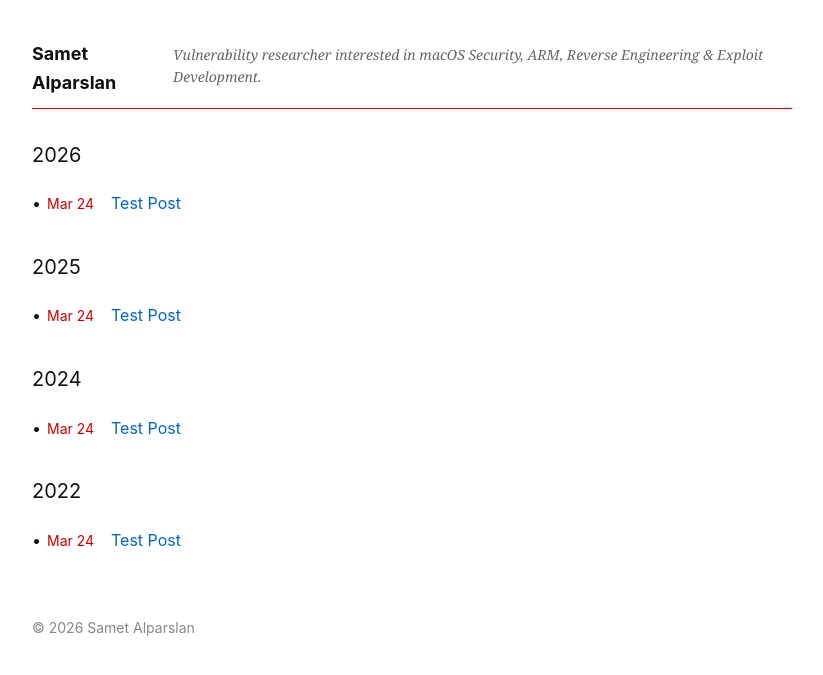
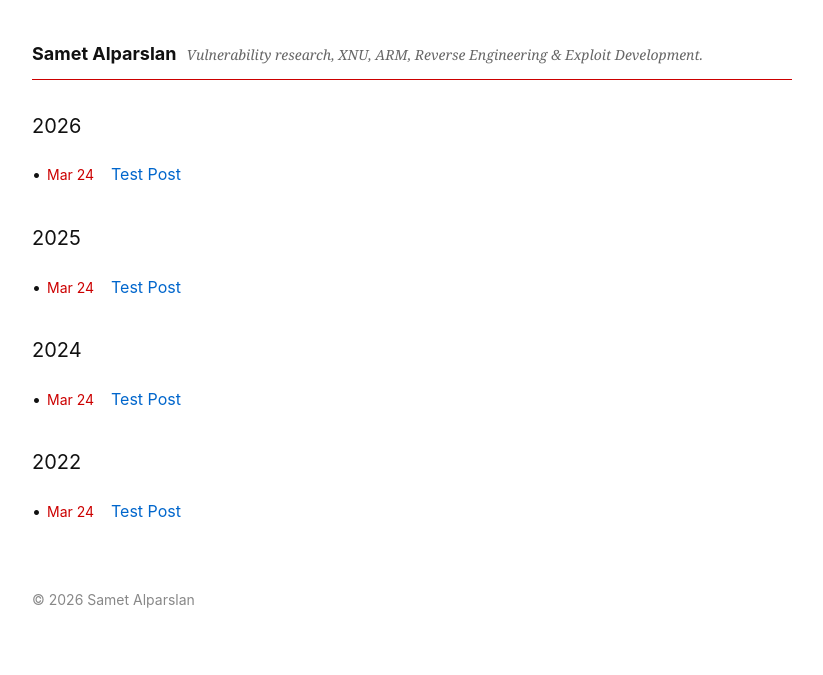
Before and after one commit to redmach/redmach.github.io, a Jekyll site: the page built from index.md, in a window 1280 px wide. Shown: the top 675 px of the page, without its empty margins (228-1051 px from the left). Built offline with Jekyll 4.4.1, drawn with Linux system fonts in a browser that asks for light colours.

Commit message:
Update _config.yml

```diff
--- a/_config.yml
+++ b/_config.yml
@@ -1,3 +1,3 @@
 title: Samet Alparslan
 description: Blog
-bio: Vulnerability researcher interested in macOS Security, ARM, Reverse Engineering & Exploit Development.
+bio: Vulnerability research, XNU, ARM, Reverse Engineering & Exploit Development.
```
